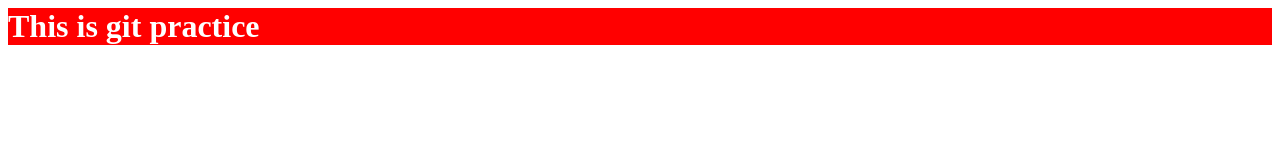
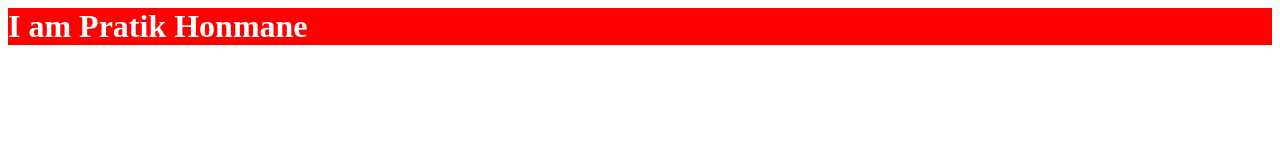
Before and after one commit to pratik-85/local-repo, a plain HTML site: page index.html in a window 1280 px wide. Drawn offline with Linux system fonts and the light colour scheme.

Commit message:
Script.js file is added.

```diff
--- a/index.html
+++ b/index.html
@@ -3,7 +3,8 @@
 		<link href="style.css" rel="stylesheet"></link>
 	</head>
 	<body>
-		<h1>This is git practice</h1>
+		<h1 id="mytext">This is git practice</h1>
 	</body>
+	<script src="script.js"></script>
 
 </html>
--- /dev/null
+++ b/script.js
@@ -0,0 +1,2 @@
+h1Obj = document.getElementById("mytext");
+h1Obj.innerText = "I am Pratik Honmane";
```
